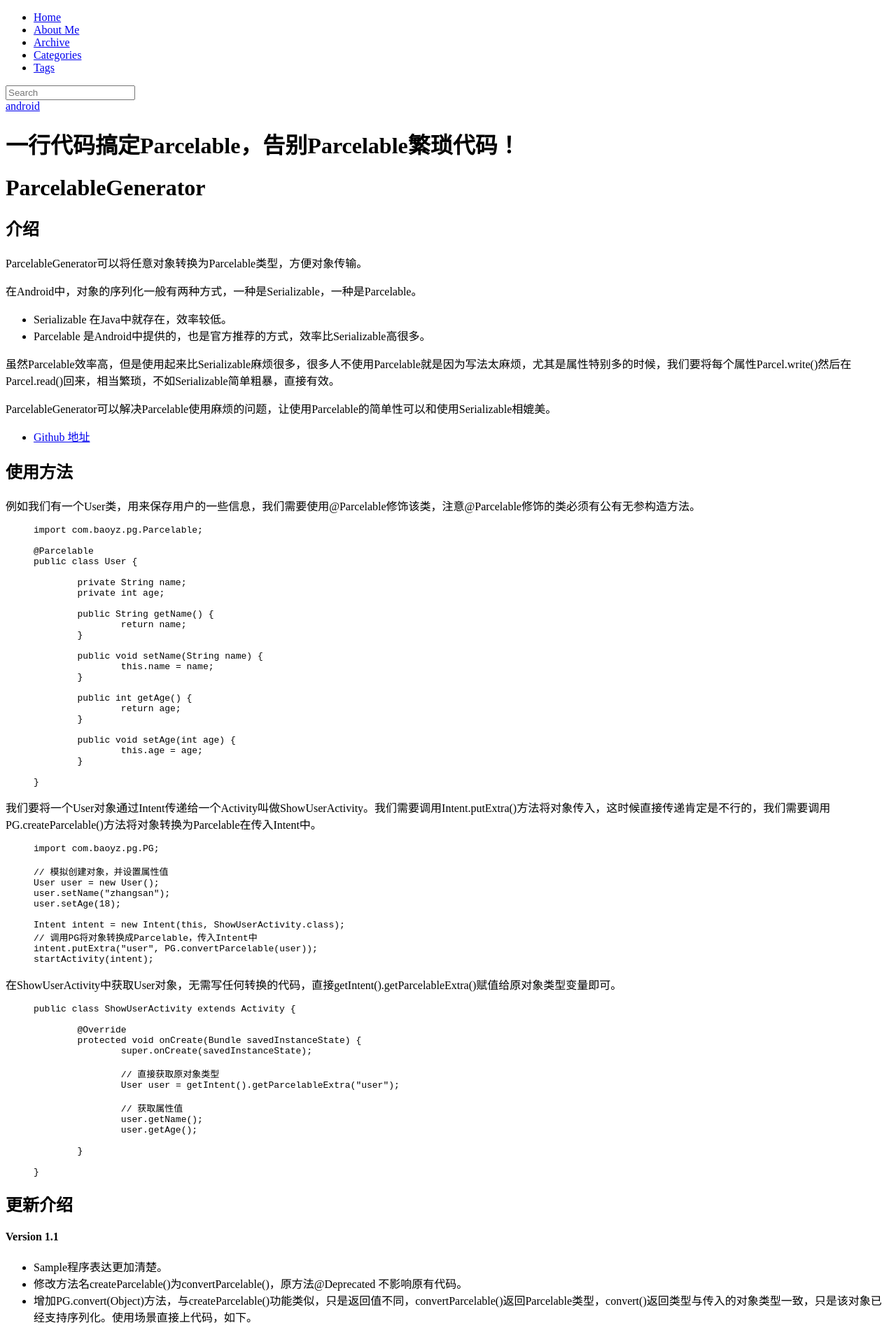
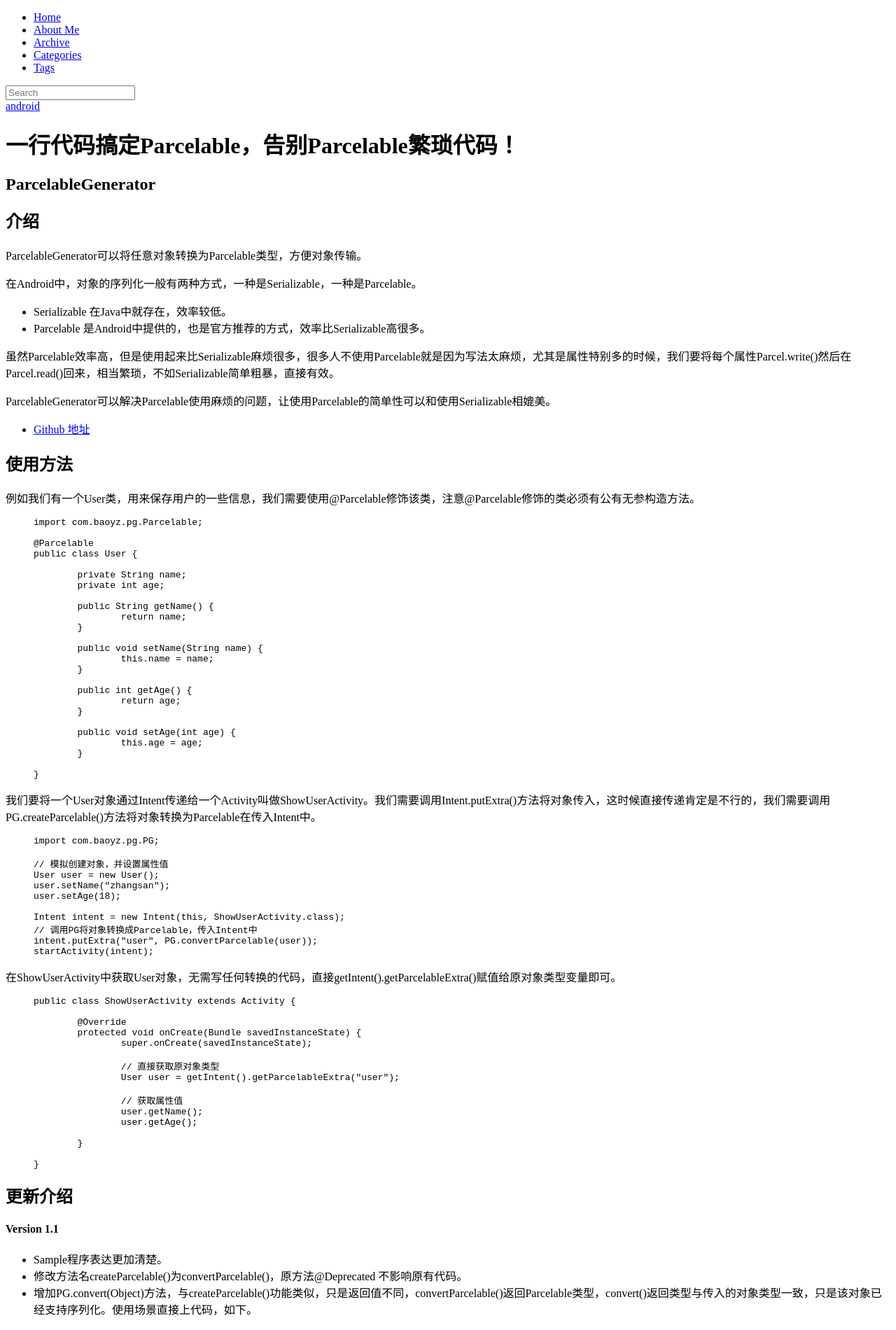
Before and after one commit to baoboy/baoboy.github.io, a Jekyll site: the page built from _posts/2014-06-12-parceable-generator.md, in a window 1280 px wide. Shown: the top 1900 px of the page at 70% size. Built offline with Jekyll 4.4.1, drawn with Linux system fonts in a browser that asks for light colours; nearby versions of some CDN libraries; library files that are not in the unit come from our copies; comment, search, counter and statistics services are not loaded.

Commit message:
Update 2014-06-12-parceable-generator.md

```diff
--- a/_posts/2014-06-12-parceable-generator.md
+++ b/_posts/2014-06-12-parceable-generator.md
@@ -11,8 +11,10 @@
 ---
 
 ParcelableGenerator
-===================
+-
+
 ## 介绍
+
 ParcelableGenerator可以将任意对象转换为Parcelable类型，方便对象传输。
 
 在Android中，对象的序列化一般有两种方式，一种是Serializable，一种是Parcelable。
@@ -136,15 +138,16 @@
 将jar包导入到项目中，jar包只有10Kb大小，相当轻巧。
 <p>
 <a href="https://github.com/baoyongzhang/ParcelableGenerator/raw/master/pg1.1.jar" alt="download jar">
-<font size="32px">Download jar</font>
+<font size="16px">Download jar</font>
 <a>
 </p>
 
-### 环境配置
+
+###环境配置
 
 不知道各位是否用过butterknife，本项目的原理与butterknife类似，使用的APT，需要配置AnnotationProcessing
 
-#### Eclipse配置方法
+####Eclipse配置方法
 
 * 项目右键->Properties->Java Compiler->Annotation Processing	开启 Enable project specific settings
 
```
